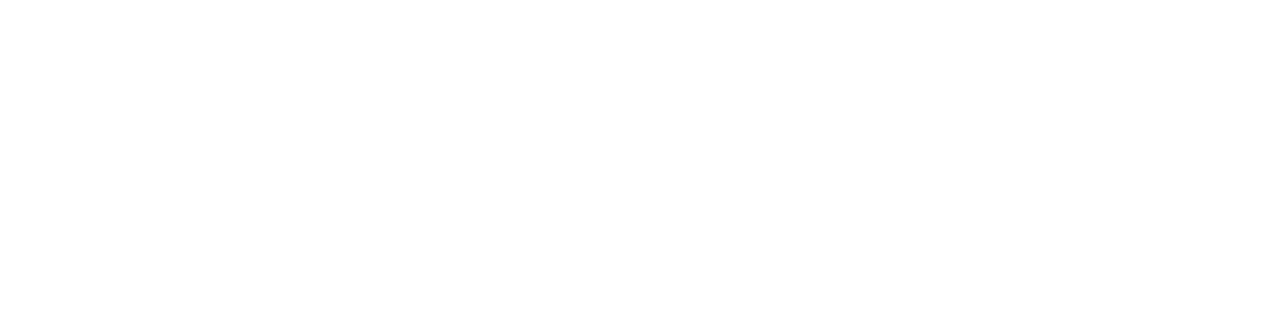
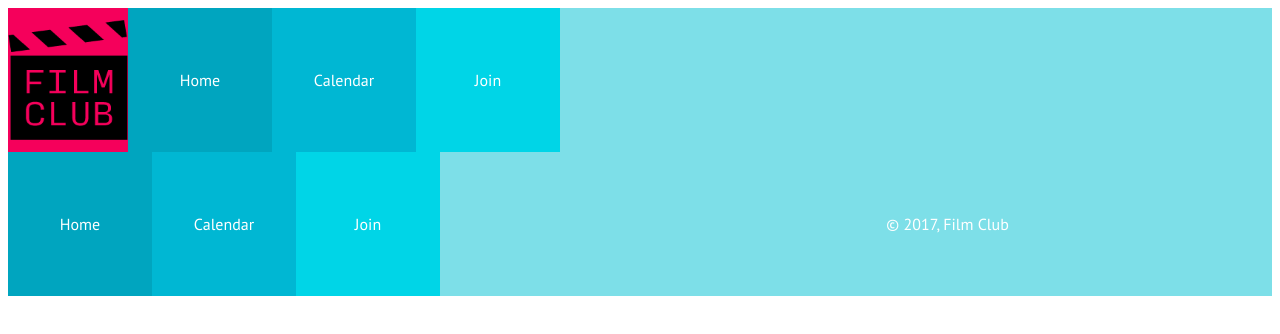
Before and after one commit to cekeller6121/Week-2-Project, a plain HTML site: page calendar.html in a window 1280 px wide. Drawn offline with Linux system fonts and the light colour scheme.

Commit message:
add calendar and respective css

```diff
--- a/calendar.html
+++ b/calendar.html
@@ -0,0 +1,37 @@
+<!DOCTYPE html>
+<html>
+  <head>
+    <title>Film Club - Calendar</title>
+    <meta charset="utf-8">
+    <link rel="stylesheet" type="text/css" href="css/main.css">
+    <link href="https://fonts.googleapis.com/css?family=PT+Sans:400,700" rel="stylesheet">
+  </head>
+  <body>
+    <header>
+      <nav>
+        <div class="logo-wrapper"><img class="nav-fc-logo" src="images/filmclub.png"></div>
+        <ul class="nav-ul">
+          <li class="nav-home"><a href="index.html">Home</a></li>
+          <li class="nav-calendar"><a href="calendar.html">Calendar</a></li>
+          <li class="nav-join"><a href="join.html">Join</a></li>
+        </ul>
+      </nav>
+    </header>
+
+    <main>
+      <section class="calendar-container">
+
+
+    <footer>
+      <nav class="bottom-nav">
+        <ul class="nav-ul">
+          <li class="nav-home"><a href="index.html">Home</a></li>
+          <li class="nav-calendar"><a href="calendar.html">Calendar</a></li>
+          <li class="nav-join"><a href="join.html">Join</a></li>
+          <li class="copyright">&copy; 2017, Film Club</li>
+        </ul>
+      </nav>
+    </footer>
+
+  </body>
+</html>
--- a/css/calendar.css
+++ b/css/calendar.css
@@ -0,0 +1,75 @@
+* {
+  font-family: 'PT Sans';
+}
+
+h1 {
+  color: #FFF;
+  margin-bottom: 0;
+  padding: 15px;
+}
+
+h2 {
+  background-color: #0B1942;
+  color: #FFF;
+  font-weight: normal;
+  padding-top: 5px;
+  padding-bottom: 5px;
+}
+
+nav {
+  background-color: #7DDFE8;
+  display: flex;
+  flex-direction: row;
+  width: 100%;
+}
+
+nav li  {
+  align-items: center;
+  display: flex;
+  height: 3em;
+  justify-content: center;
+  width: 100%;
+}
+
+nav a {
+  color: #FFF;
+  text-decoration: none;
+}
+
+.logo-wrapper {
+  align-items: center;
+  display: flex;
+  justify-content: center;
+}
+
+img.nav-fc-logo {
+  width: 7.5em;
+  height: 7.5em;
+}
+
+  .nav-ul {
+  display: flex;
+  height: 100%;
+  list-style: none;
+  padding: 0;
+  flex-direction: column;
+  margin: 0;
+  text-align: center;
+  width: 100%;
+}
+
+  .logo-wrapper {
+    background-color: #F5005B;
+}
+
+  .nav-home {
+  background-color: #00A5BF;
+}
+
+  .nav-calendar {
+  background-color: #00B7D3;
+}
+
+  .nav-join {
+  background-color: #00D5E7;
+}
--- a/css/main.css
+++ b/css/main.css
@@ -203,9 +203,38 @@ img.nav-fc-logo {
     width: 9em;
   }
 
+  ._4-poster {
+    display: flex;
+    flex-direction: row;
+  }
+
+  ._4-poster img {
+    max-width: 20vw;
+  }
+
   .copyright {
     justify-content: flex-end;
     width: 45%;
   }
 
   }
+
+  @media screen and (min-width: 769px) {
+
+  .rashomon {
+    margin: 20px;
+    max-width: 40vw;
+  }
+
+  .up-next {
+    display: flex;
+    flex-direction: row;
+    }
+
+  ._4-poster {
+    display: flex;
+    flex-direction: column;
+    margin: 20px;
+  }
+
+  }
```
